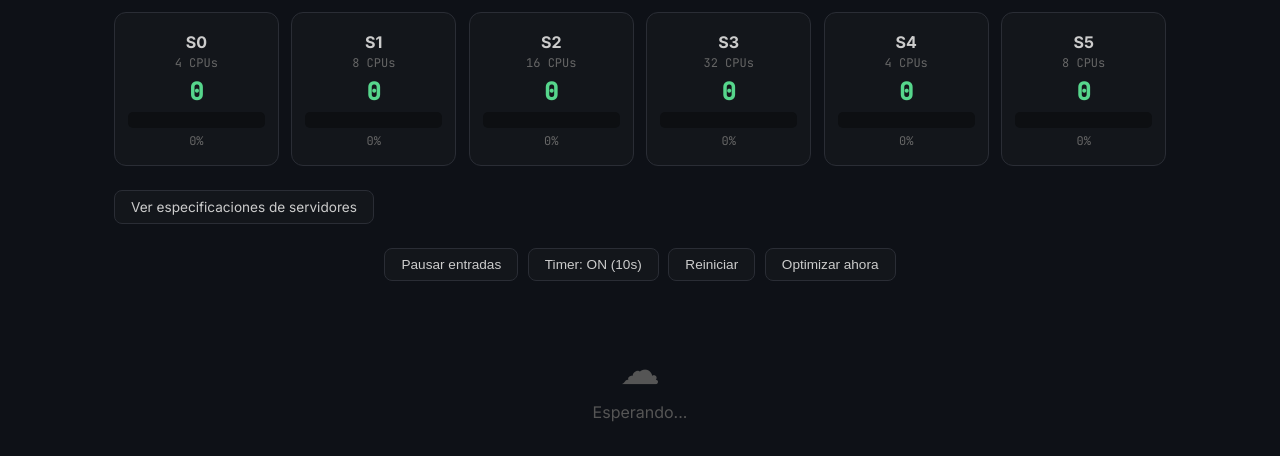
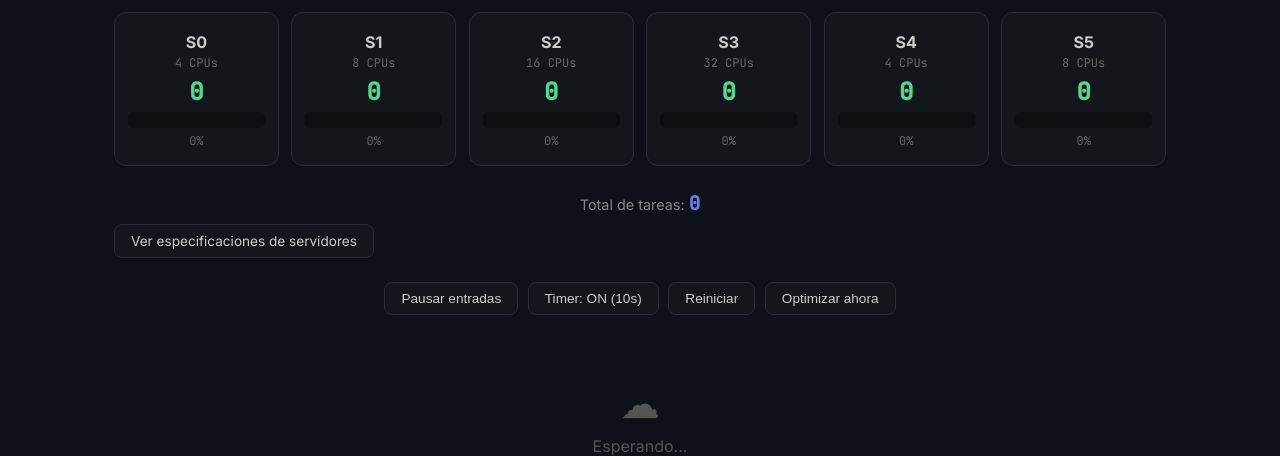
Before and after one commit to IsmaCoro/proyecto-metaheuristicas, a Flask app: page /panel in a window 1280 px wide. Shown: the part 180-636 px from the top of the page. Run offline with Flask 3, Linux system fonts and the light colour scheme; the visitor is signed in with stand-in values (Sample User, id 1).

Commit message:
contador tareas

```diff
--- a/templates/panel.html
+++ b/templates/panel.html
@@ -16,6 +16,7 @@
     <div class="seccion">
         <div class="sec-titulo antes">DISTRIBUCION ACTUAL</div>
         <div class="grid-servidores" id="grid-actual"></div>
+        <div class="total-bar">Total de tareas: <strong id="total-tareas">0</strong></div>
 
         <details class="specs-panel">
             <summary class="btn-accion" style="display:inline-block;margin:0.5rem 0;cursor:pointer">Ver especificaciones de servidores</summary>
@@ -176,6 +177,7 @@
                 <div class="srv-pct" style="color:#666;font-size:0.75rem;font-family:'JetBrains Mono'">${pct.toFixed(0)}%</div>`;
             g.appendChild(d);
         }
+        document.getElementById('total-tareas').textContent = tar.reduce((a,b)=>a+b, 0);
     }
 
     async function optimizar() {
```
